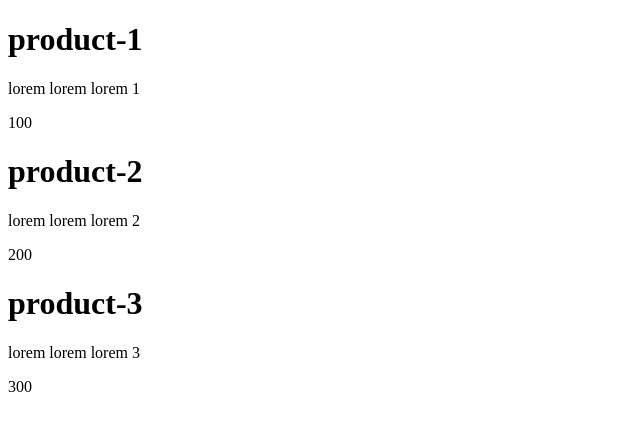
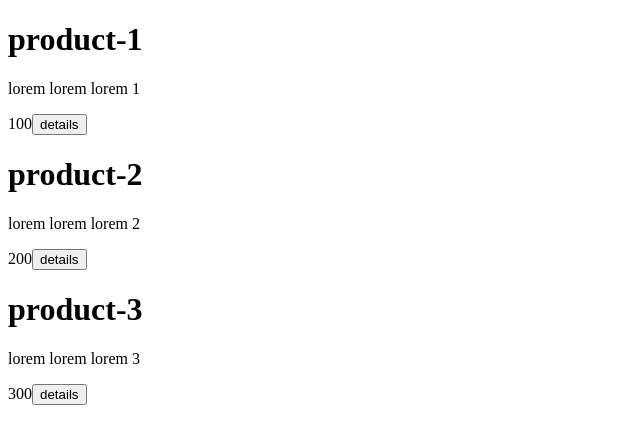
Before and after one commit to Riham274/Create-React-App, a React (Create React App) app: page / in a window 1280 px wide. Shown: the top 444 px of the page, without its empty margins (0-640 px from the left). Built offline with nearby package versions, Linux system fonts and the light colour scheme.

Commit message:
Add Compose component

```diff
--- /dev/null
+++ b/src/components/Button.js
@@ -0,0 +1,10 @@
+ function Button (props) {
+    return(
+        <button className="react-btn">
+            {props.title}
+        </button>
+
+    )
+ }
+
+ export default Button;
--- a/src/components/Product.js
+++ b/src/components/Product.js
@@ -1,9 +1,12 @@
+import Button from "./Button";
+
 function Product (props) {
     return (
         <div className="product-card">
             <h1>{props.title}</h1>
             <p>{props.description}</p>
             <span>{props.price}</span>
+            <Button title="details"/>
         </div>
     )
 }
```
